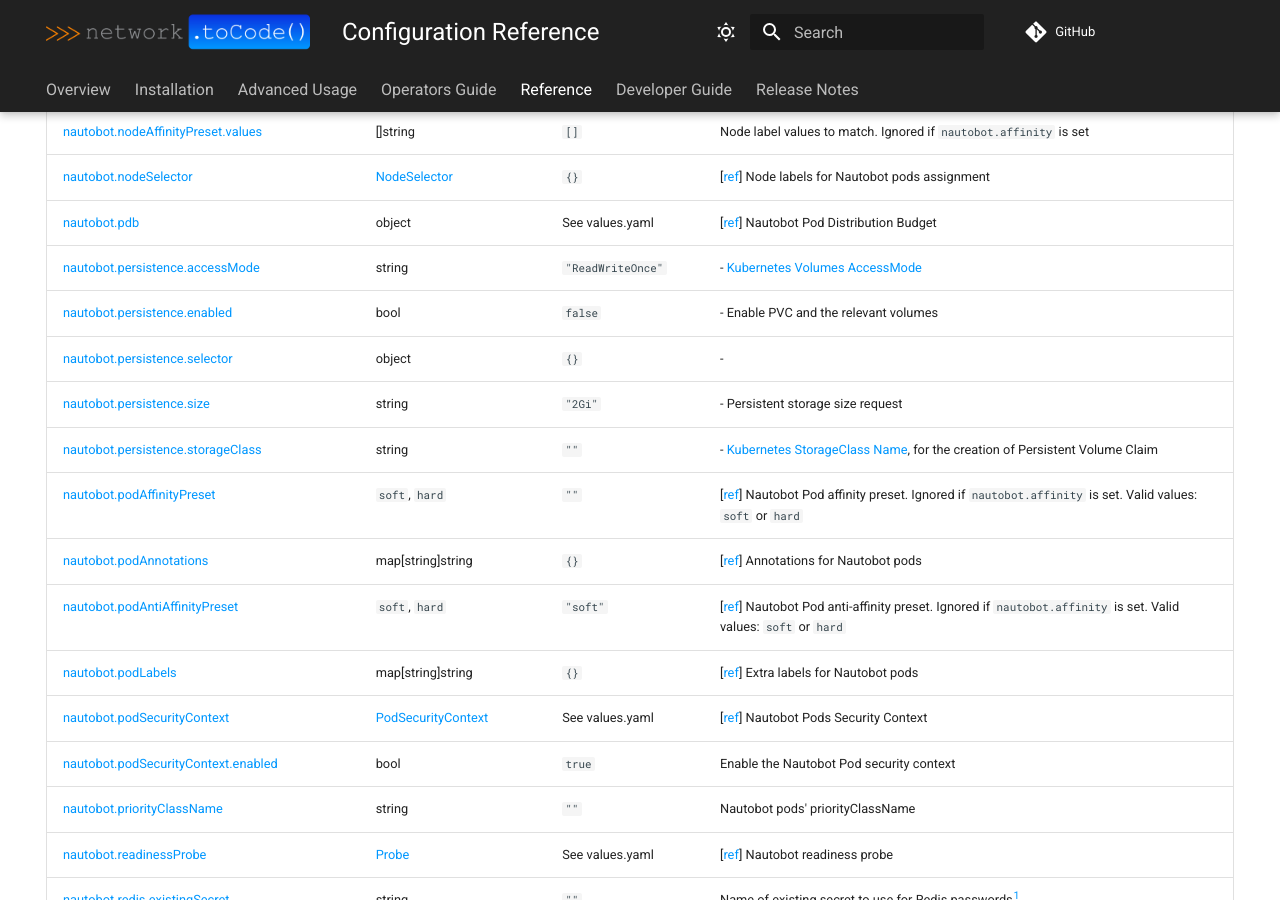
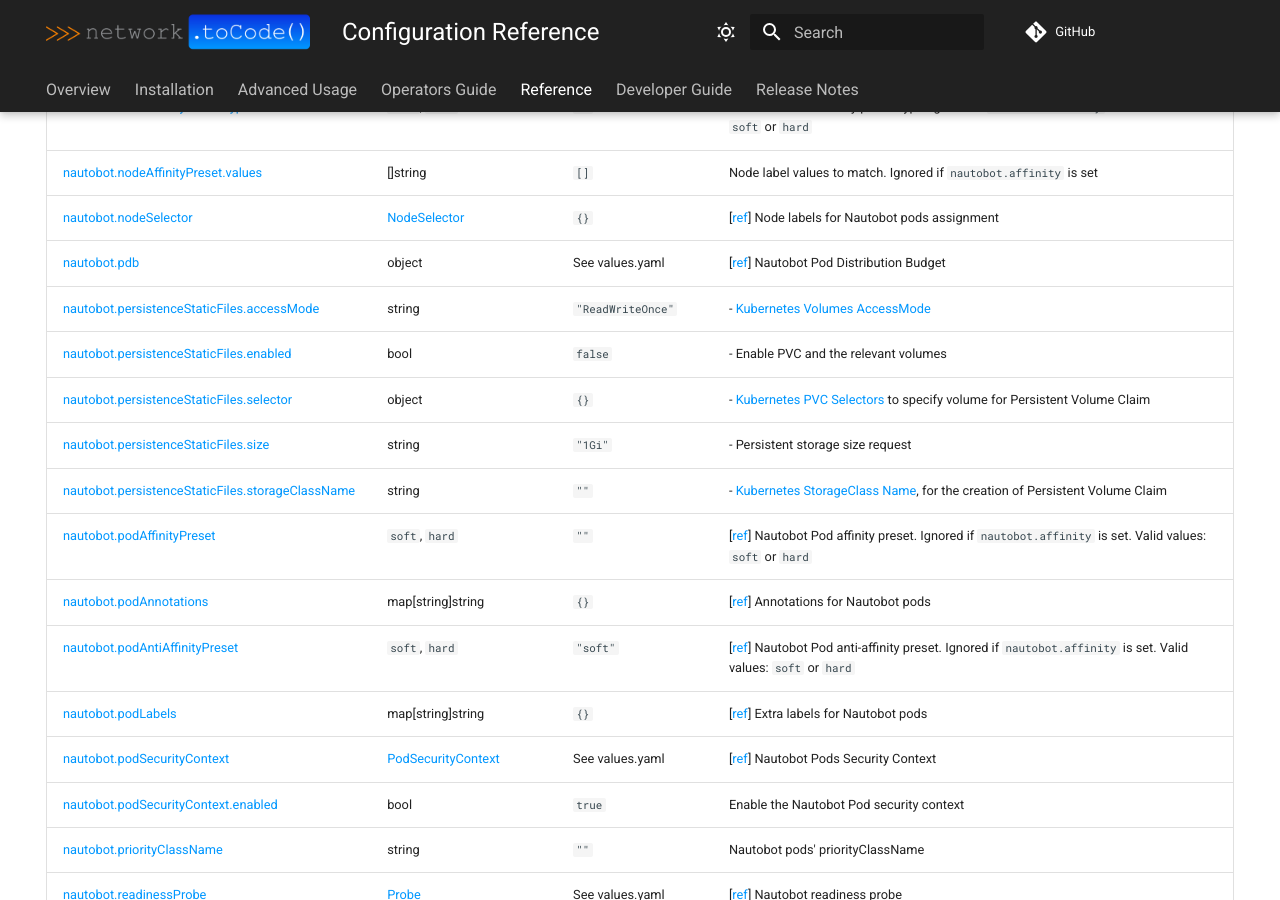
Before and after one commit to nautobot/helm-charts, an MkDocs documentation site: the page built from docs/configuration/reference.md, in a window 1280 px wide and 900 px high, scrolled down 9264 px. Built offline with MkDocs 1.6.1 and Material for MkDocs 9.7.7, drawn with Linux system fonts in a browser that asks for light colours; comment, search, counter and statistics services are not loaded.

Commit message:
update docs based on review

```diff
--- a/docs/configuration/reference.md
+++ b/docs/configuration/reference.md
@@ -204,11 +204,11 @@
 | <a name="nautobot.nodeAffinityPreset.values">[nautobot.nodeAffinityPreset.values](https://github.com/nautobot/helm-charts/blob/main/charts/nautobot/values.yaml#L154)</a> | []string | `[]` | Node label values to match. Ignored if `nautobot.affinity` is set |
 | <a name="nautobot.nodeSelector">[nautobot.nodeSelector](https://github.com/nautobot/helm-charts/blob/main/charts/nautobot/values.yaml#L163)</a> | [NodeSelector](https://kubernetes.io/docs/reference/kubernetes-api/workload-resources/pod-v1/#scheduling) | `{}` | [[ref](https://kubernetes.io/docs/user-guide/node-selection/)] Node labels for Nautobot pods assignment |
 | <a name="nautobot.pdb">[nautobot.pdb](https://github.com/nautobot/helm-charts/blob/main/charts/nautobot/values.yaml#L109)</a> | object | See values.yaml | [[ref](https://kubernetes.io/docs/tasks/run-application/configure-pdb/)] Nautobot Pod Distribution Budget |
-| <a name="nautobot.persistence.accessMode">[nautobot.persistence.accessMode](https://github.com/nautobot/helm-charts/blob/main/charts/nautobot/values.yaml#L245)</a> | string | `"ReadWriteOnce"` | - [Kubernetes Volumes AccessMode](https://kubernetes.io/docs/concepts/storage/storage-classes/) |
-| <a name="nautobot.persistence.enabled">[nautobot.persistence.enabled](https://github.com/nautobot/helm-charts/blob/main/charts/nautobot/values.yaml#L241)</a> | bool | `false` | - Enable PVC and the relevant volumes |
-| <a name="nautobot.persistence.selector">[nautobot.persistence.selector](https://github.com/nautobot/helm-charts/blob/main/charts/nautobot/values.yaml#L249)</a> | object | `{}` | - |
-| <a name="nautobot.persistence.size">[nautobot.persistence.size](https://github.com/nautobot/helm-charts/blob/main/charts/nautobot/values.yaml#L247)</a> | string | `"2Gi"` | - Persistent storage size request |
-| <a name="nautobot.persistence.storageClass">[nautobot.persistence.storageClass](https://github.com/nautobot/helm-charts/blob/main/charts/nautobot/values.yaml#L243)</a> | string | `""` | - [Kubernetes StorageClass Name](https://kubernetes.io/docs/concepts/storage/storage-classes/), for the creation of Persistent Volume Claim |
+| <a name="nautobot.persistenceStaticFiles.accessMode">[nautobot.persistenceStaticFiles.accessMode](https://github.com/nautobot/helm-charts/blob/main/charts/nautobot/values.yaml#L245)</a> | string | `"ReadWriteOnce"` | - [Kubernetes Volumes AccessMode](https://kubernetes.io/docs/concepts/storage/storage-classes/) |
+| <a name="nautobot.persistenceStaticFiles.enabled">[nautobot.persistenceStaticFiles.enabled](https://github.com/nautobot/helm-charts/blob/main/charts/nautobot/values.yaml#L241)</a> | bool | `false` | - Enable PVC and the relevant volumes |
+| <a name="nautobot.persistenceStaticFiles.selector">[nautobot.persistenceStaticFiles.selector](https://github.com/nautobot/helm-charts/blob/main/charts/nautobot/values.yaml#L249)</a> | object | `{}` | - [Kubernetes PVC Selectors](https://kubernetes.io/docs/concepts/storage/persistent-volumes/#selector) to specify volume for Persistent Volume Claim |
+| <a name="nautobot.persistenceStaticFiles.size">[nautobot.persistenceStaticFiles.size](https://github.com/nautobot/helm-charts/blob/main/charts/nautobot/values.yaml#L247)</a> | string | `"1Gi"` | - Persistent storage size request |
+| <a name="nautobot.persistenceStaticFiles.storageClassName">[nautobot.persistenceStaticFiles.storageClassName](https://github.com/nautobot/helm-charts/blob/main/charts/nautobot/values.yaml#L243)</a> | string | `""` | - [Kubernetes StorageClass Name](https://kubernetes.io/docs/concepts/storage/storage-classes/), for the creation of Persistent Volume Claim |
 | <a name="nautobot.podAffinityPreset">[nautobot.podAffinityPreset](https://github.com/nautobot/helm-charts/blob/main/charts/nautobot/values.yaml#L142)</a> | `soft`, `hard` | `""` | [[ref](https://kubernetes.io/docs/concepts/scheduling-eviction/assign-pod-node/#inter-pod-affinity-and-anti-affinity)] Nautobot Pod affinity preset. Ignored if `nautobot.affinity` is set. Valid values: `soft` or `hard` |
 | <a name="nautobot.podAnnotations">[nautobot.podAnnotations](https://github.com/nautobot/helm-charts/blob/main/charts/nautobot/values.yaml#L140)</a> | map[string]string | `{}` | [[ref](https://kubernetes.io/docs/concepts/overview/working-with-objects/annotations/)] Annotations for Nautobot pods |
 | <a name="nautobot.podAntiAffinityPreset">[nautobot.podAntiAffinityPreset](https://github.com/nautobot/helm-charts/blob/main/charts/nautobot/values.yaml#L144)</a> | `soft`, `hard` | `"soft"` | [[ref](https://kubernetes.io/docs/concepts/scheduling-eviction/assign-pod-node/#inter-pod-affinity-and-anti-affinity)] Nautobot Pod anti-affinity preset. Ignored if `nautobot.affinity` is set. Valid values: `soft` or `hard` |
```
Also changed, not shown: charts/nautobot/README.md (+5 -5 lines).
